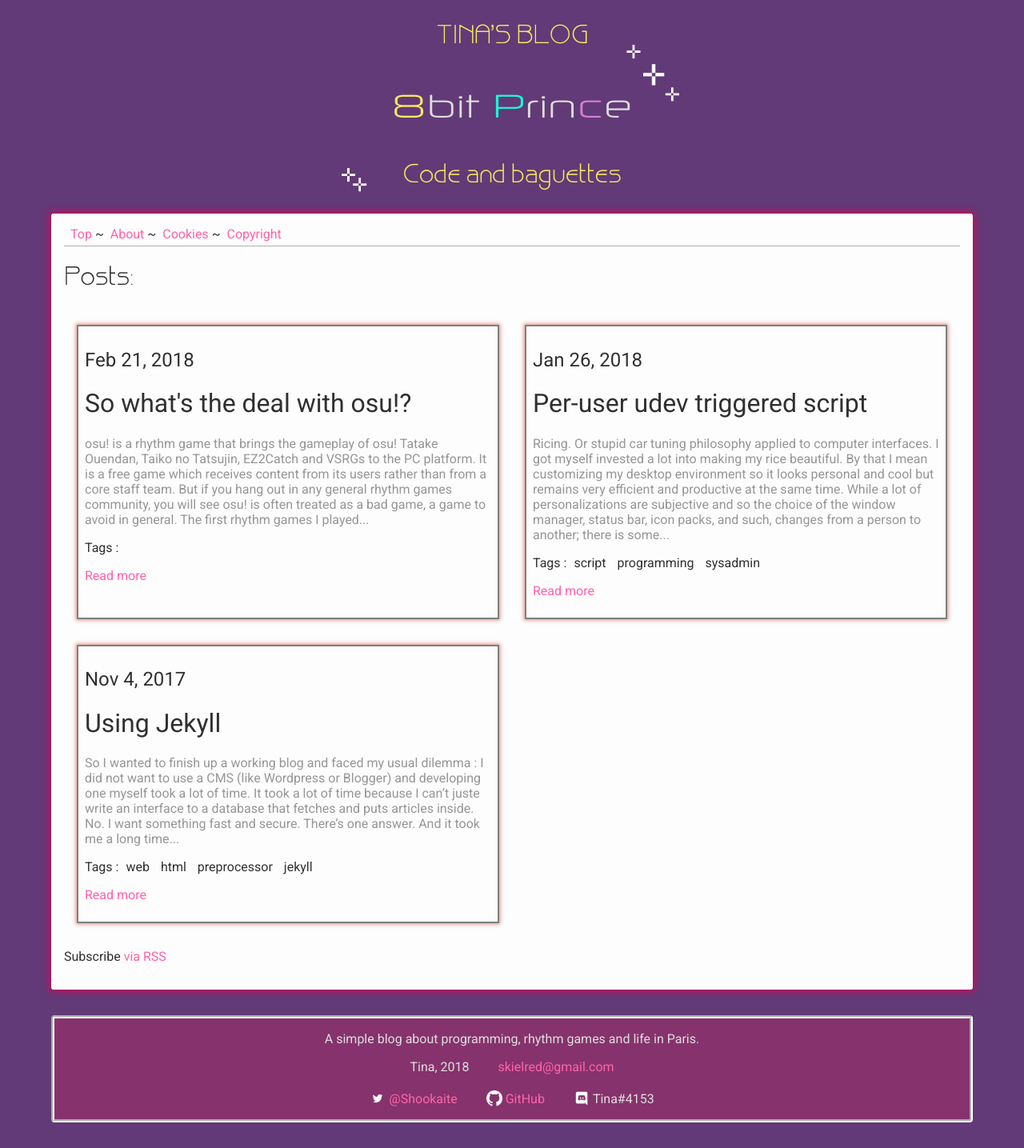
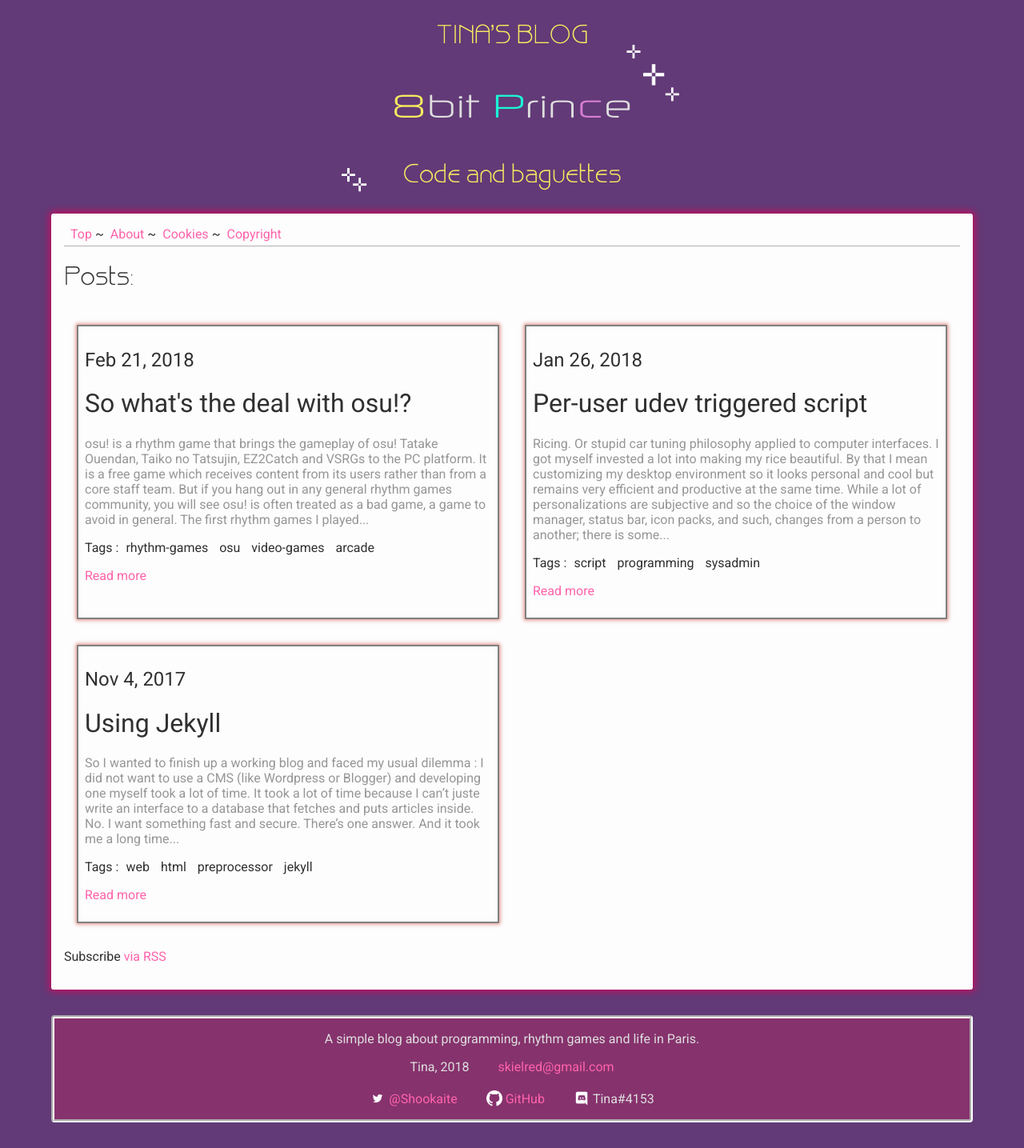
Before and after one commit to Tina-otoge/blog, a Jekyll site: the page built from index.md, in a window 1280 px wide. Shown: the whole page at 80% size. Built offline with Jekyll 4.4.1, drawn with Linux system fonts in a browser that asks for light colours.

Commit message:
Adds tag to osu article

```diff
--- a/_posts/2018-02-21-whats-the-deal-osu.markdown
+++ b/_posts/2018-02-21-whats-the-deal-osu.markdown
@@ -3,7 +3,7 @@ layout: post
 title: "So what's the deal with osu!?"
 date: 2018-02-21 16:59:24 +0100
 author: Tina
-tags:
+tags: rhythm-games osu video-games arcade
 
 ---
 
```
